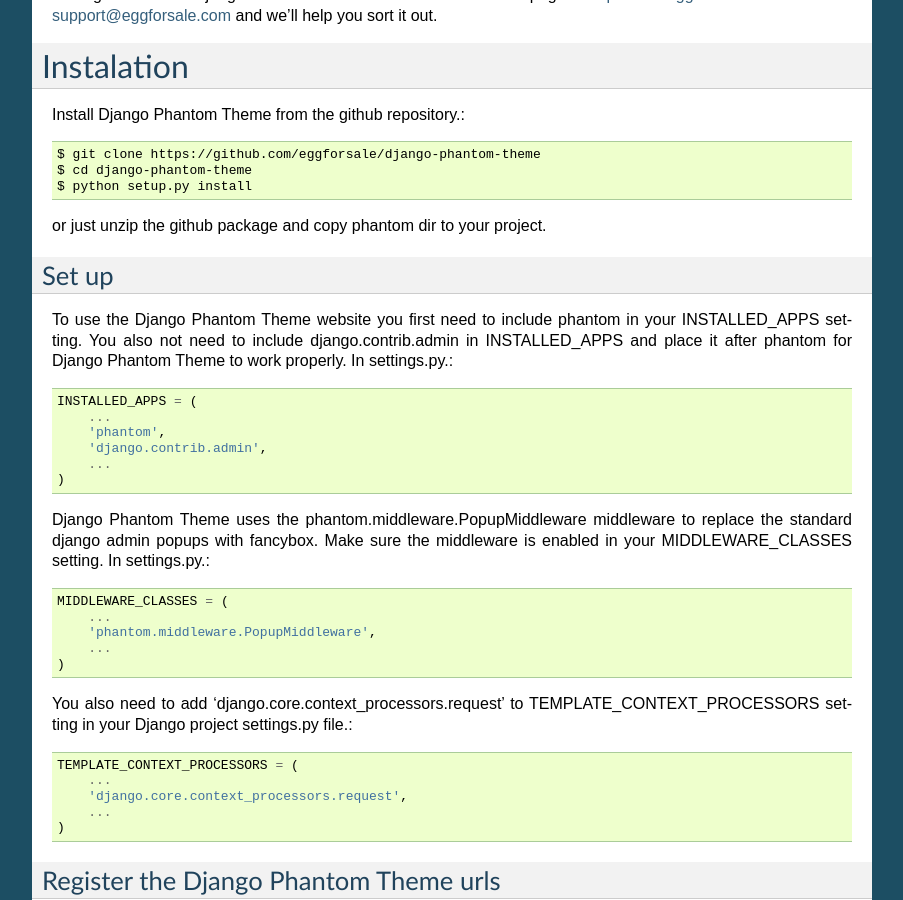
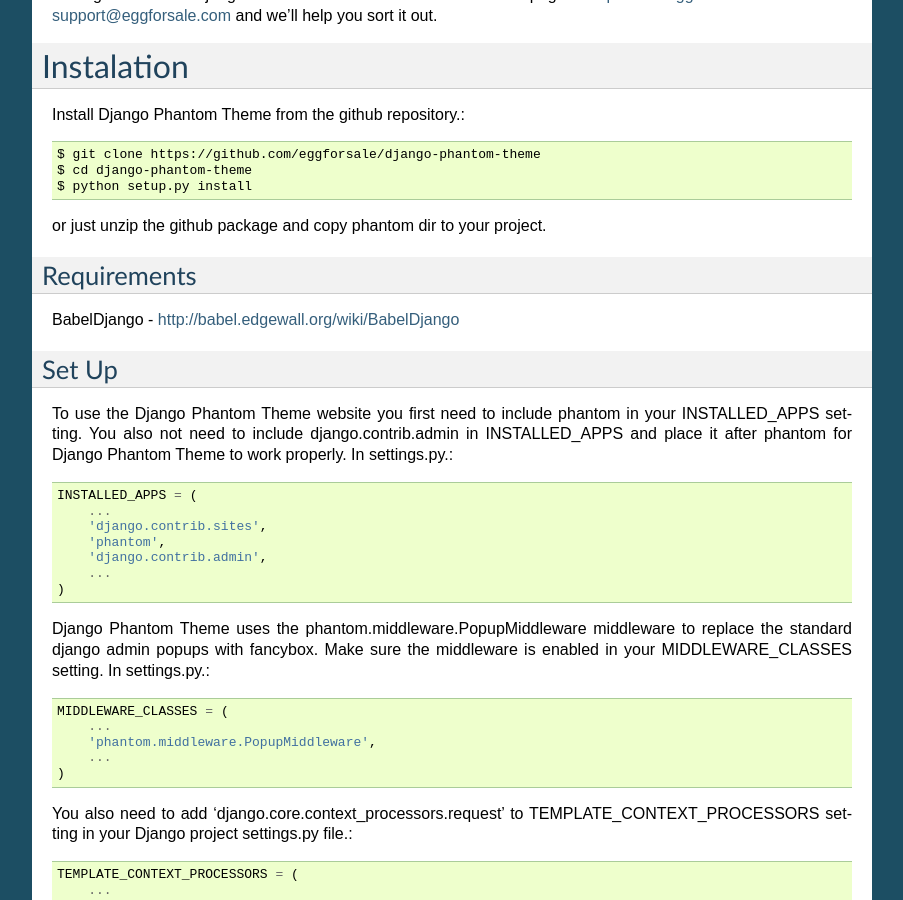
Before and after one commit to fearlessspider/django-phantom-theme, a Sphinx documentation site: the page built from phantom/docs/index.rst, in a window 1280 px wide and 900 px high, scrolled down 969 px. Shown: the whole window, without its empty margins (198-1101 px from the left). Built offline with Sphinx 7.4.7, drawn with Linux system fonts in a browser that asks for light colours; some of the changed text lies outside the part shown.

Commit message:
Added Requirements

```diff
--- a/phantom/docs/index.rst
+++ b/phantom/docs/index.rst
@@ -57,13 +57,19 @@
 
 or just unzip the github package and copy phantom dir to your project.
 
-Set up
+Requirements
+------------
+
+BabelDjango - http://babel.edgewall.org/wiki/BabelDjango
+
+Set Up
 ------
 
 To use the Django Phantom Theme website you first need to include phantom in your INSTALLED_APPS setting. You also not need to include django.contrib.admin in INSTALLED_APPS and place it after phantom for Django Phantom Theme to work properly. In settings.py.::
 
     INSTALLED_APPS = (
         ...
+        'django.contrib.sites',
         'phantom',
         'django.contrib.admin',
         ...
```
